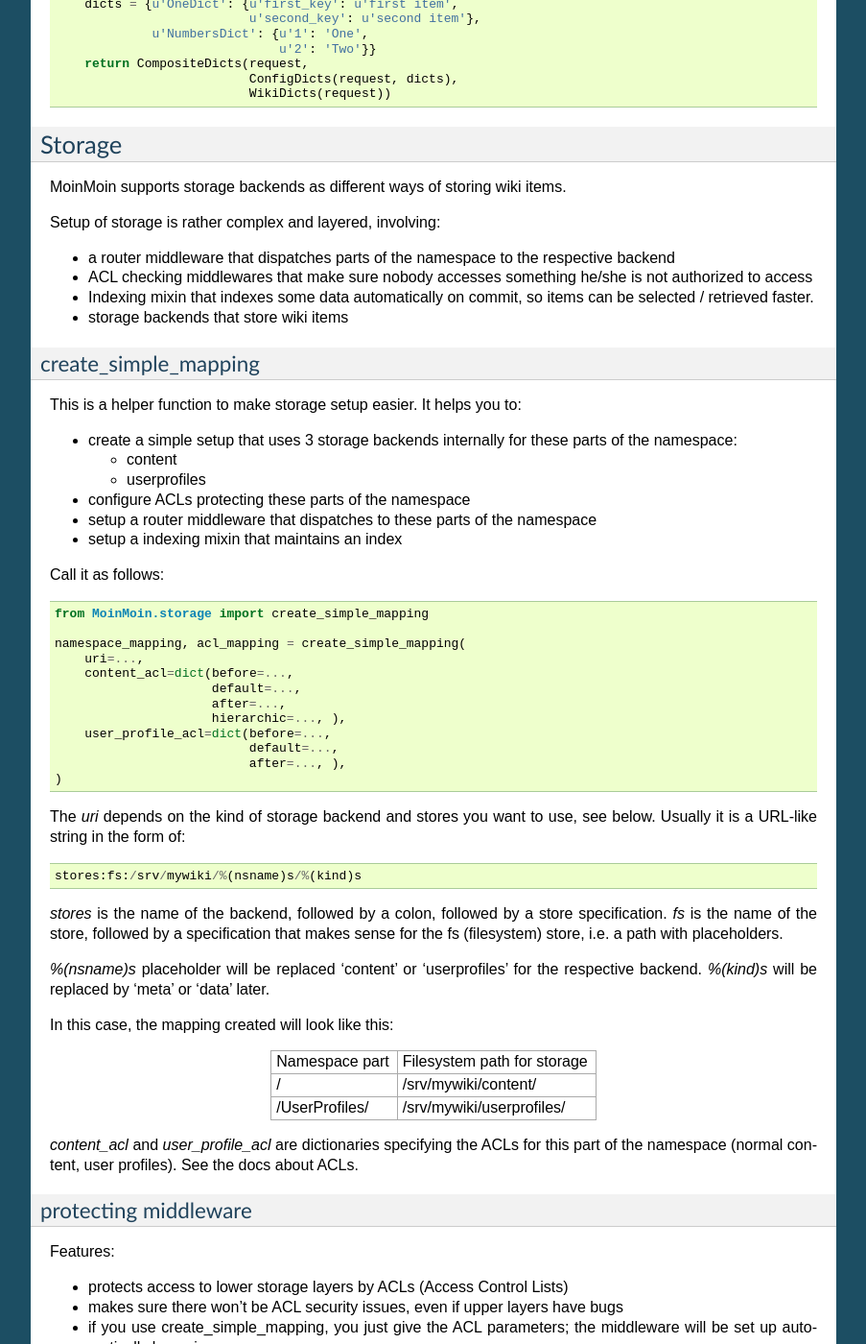
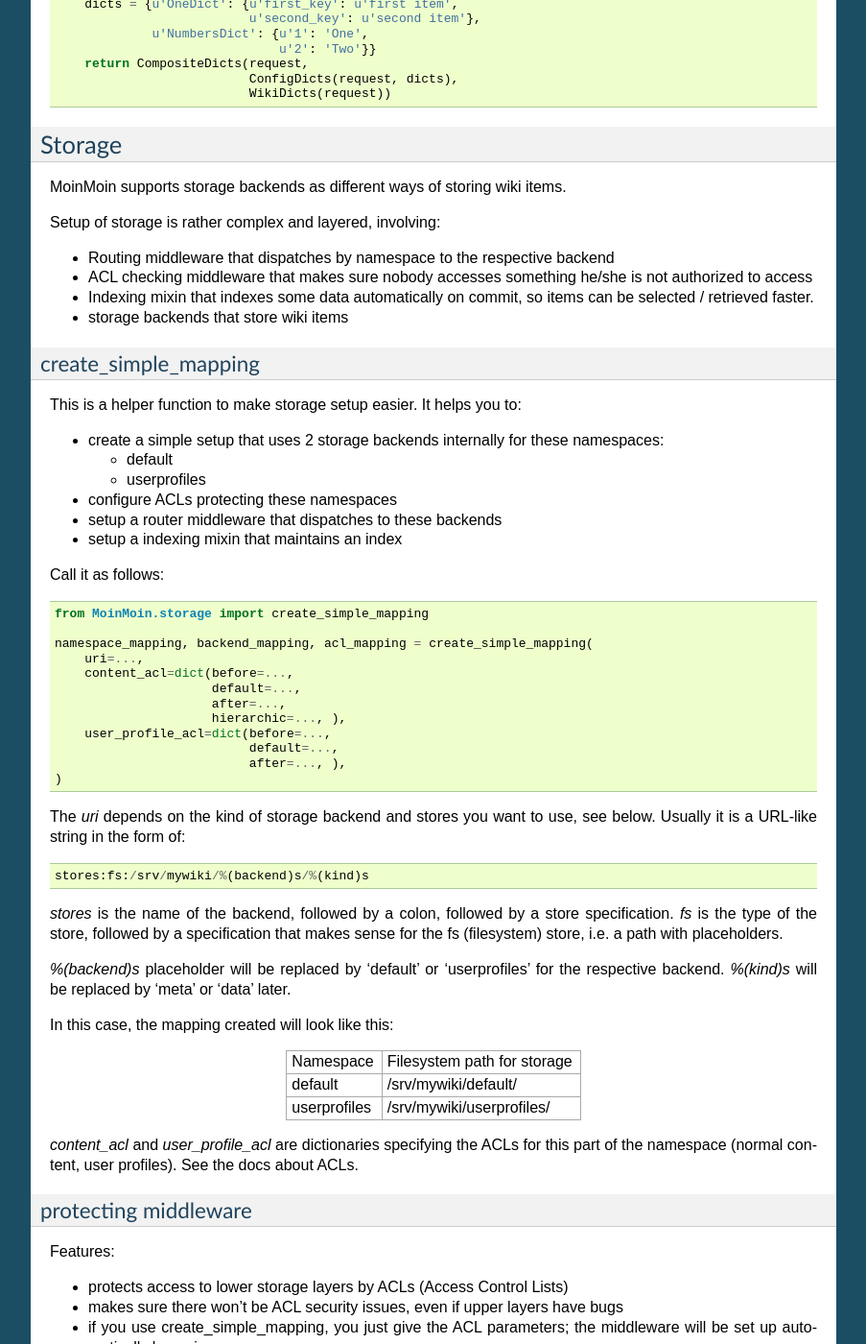
Before and after one commit to bhrigu123/moin-2.0-beta, a Sphinx documentation site: the page built from docs/admin/configure.rst, in a window 1280 px wide and 1400 px high, scrolled down 17086 px. Shown: the whole window at 96% size, without its empty margins (198-1101 px from the left). Built offline with Sphinx 7.4.7, drawn with Linux system fonts in a browser that asks for light colours; some of the changed text lies outside the part shown.

Commit message:
docs: updated (in general + changes for namespace branch merge)

```diff
--- a/docs/admin/backup.rst
+++ b/docs/admin/backup.rst
@@ -19,7 +19,7 @@
 * your data
 * moin configuration, e.g. wikiconfig.py
 * logging configuration, e.g. logging.conf
-* moin script, e.g. moin.wsgi
+* moin deployment script, e.g. moin.wsgi
 * web server configuration, e.g. apache virtualhost config
 * optional: moin code + dependencies; you should at least know which version you ran, so you can reinstall that version when you need to restore
 
@@ -38,8 +38,8 @@
 To restore all software and configuration files to their original
 place, create an empty wiki first::
 
- moin moin -s -i  # -s = create new storage
-                  # -i = create new index
+ moin index-create -s -i  # -s = create new storage
+                          # -i = create new index
 
 To load the backup file into your empty wiki, run::
 
--- a/docs/admin/configure.rst
+++ b/docs/admin/configure.rst
@@ -294,16 +297,13 @@
   a Java applet loaded from template file of modify_anywikidraw. It can be used for
   editing drawings and diagrams on items.
 
-* `jquery_multi_download <http://pypi.python.org/pypi/XStatic-multiDownload>`_
-  used in the template of index view for multiple parallel downloads.
-
 
 These packages are imported in wikiconfig by::
 
     from xstatic.main import XStatic
     mod_names = ['jquery', 'jquery_file_upload', 'ckeditor',
                  'svgweb', 'svgedit_moin', 'twikidraw_moin',
-                 'anywikidraw', 'jquery_multi_download', ]
+                 'anywikidraw', ]
     pkg = __import__('xstatic.pkg', fromlist=mod_names)
     for mod_name in mod_names:
         mod = getattr(pkg, mod_name)
@@ -1016,9 +1016,8 @@
 
 Setup of storage is rather complex and layered, involving:
 
-* a router middleware that dispatches parts of the namespace to the respective
-  backend
-* ACL checking middlewares that make sure nobody accesses something he/she is not
+* Routing middleware that dispatches by namespace to the respective backend
+* ACL checking middleware that makes sure nobody accesses something he/she is not
   authorized to access
 * Indexing mixin that indexes some data automatically on commit, so items can
   be selected / retrieved faster.
@@ -1028,20 +1027,20 @@
 ---------------------
 This is a helper function to make storage setup easier. It helps you to:
 
-* create a simple setup that uses 3 storage backends internally for these
-  parts of the namespace:
+* create a simple setup that uses 2 storage backends internally for these
+  namespaces:
 
-  - content
+  - default
   - userprofiles
-* configure ACLs protecting these parts of the namespace
-* setup a router middleware that dispatches to these parts of the namespace
+* configure ACLs protecting these namespaces
+* setup a router middleware that dispatches to these backends
 * setup a indexing mixin that maintains an index
 
 Call it as follows::
 
     from MoinMoin.storage import create_simple_mapping
 
-    namespace_mapping, acl_mapping = create_simple_mapping(
+    namespace_mapping, backend_mapping, acl_mapping = create_simple_mapping(
         uri=...,
         content_acl=dict(before=...,
                          default=...,
@@ -1055,24 +1054,24 @@
 The `uri` depends on the kind of storage backend and stores you want to use,
 see below. Usually it is a URL-like string in the form of::
 
-    stores:fs:/srv/mywiki/%(nsname)s/%(kind)s
+    stores:fs:/srv/mywiki/%(backend)s/%(kind)s
 
 `stores` is the name of the backend, followed by a colon, followed by a store
-specification. `fs` is the name of the store, followed by a specification
+specification. `fs` is the type of the store, followed by a specification
 that makes sense for the fs (filesystem) store, i.e. a path with placeholders.
 
-`%(nsname)s` placeholder will be replaced 'content' or 'userprofiles' for
+`%(backend)s` placeholder will be replaced by 'default' or 'userprofiles' for
 the respective backend. `%(kind)s` will be replaced by 'meta' or 'data'
 later.
 
 In this case, the mapping created will look like this:
 
 +----------------+-----------------------------+
-| Namespace part | Filesystem path for storage |
+| Namespace      | Filesystem path for storage |
 +----------------+-----------------------------+
-| /              | /srv/mywiki/content/        |
+| default        | /srv/mywiki/default/        |
 +----------------+-----------------------------+
-| /UserProfiles/ | /srv/mywiki/userprofiles/   |
+| userprofiles   | /srv/mywiki/userprofiles/   |
 +----------------+-----------------------------+
 
 `content_acl` and `user_profile_acl` are dictionaries specifying the ACLs for
@@ -1092,8 +1091,7 @@
 ------------------
 Features:
 
-* dispatches storage access to different backends depending on the item name
-* in POSIX terms, it is something like fstab/mount
+* dispatches storage access to different backends depending on the namespace
 * if you use create_simple_mapping, the router middleware will be set up
   automatically by moin.
 
--- a/docs/devel/development.rst
+++ b/docs/devel/development.rst
@@ -228,7 +228,7 @@
 
 Above that, there is miscellaneous functionality in `MoinMoin.storage.middleware` for:
 
-* routing by name to some specific backend, like fstab / mount
+* routing by namespace to some specific backend
 * indexing metadata and data + comfortable and fast index-based access,
   selection and search
 * protecting items by ACLs (Access Control Lists)
--- a/docs/intro/features.rst
+++ b/docs/intro/features.rst
@@ -75,6 +75,7 @@
 * file system
 * sql database, such as sqlite3 or everything supported by SQLalchemy
 * Kyoto Tycoon / Kyoto Cabinet
+* mongodb
 * you can easily add your own backend with little code
 
 Serialization
@@ -127,6 +128,7 @@
 * MediaWiki
 * reST
 * DocBook XML
+* Markdown
 * HTML
 * plus code / text file highlighting for many formats
 
--- a/docs/user/search.rst
+++ b/docs/user/search.rst
@@ -167,7 +167,7 @@
 =====
 moin uses indexed search. Keep in mind that this has some special properties:
 
- * By using an index, the search is rather usually fast
+ * By using an index, the search is usually rather fast
  * Because it is only using an index, it can only find what was put there
  * If you use wildcards or regexes, it will still use the index, but in a different, slower way
 
```
Also changed, not shown: other parts of docs/admin/configure.rst (+13 -1 lines), other parts of docs/devel/development.rst (+1 -1 lines), docs/user/accounts.rst (+5 -12 lines).
